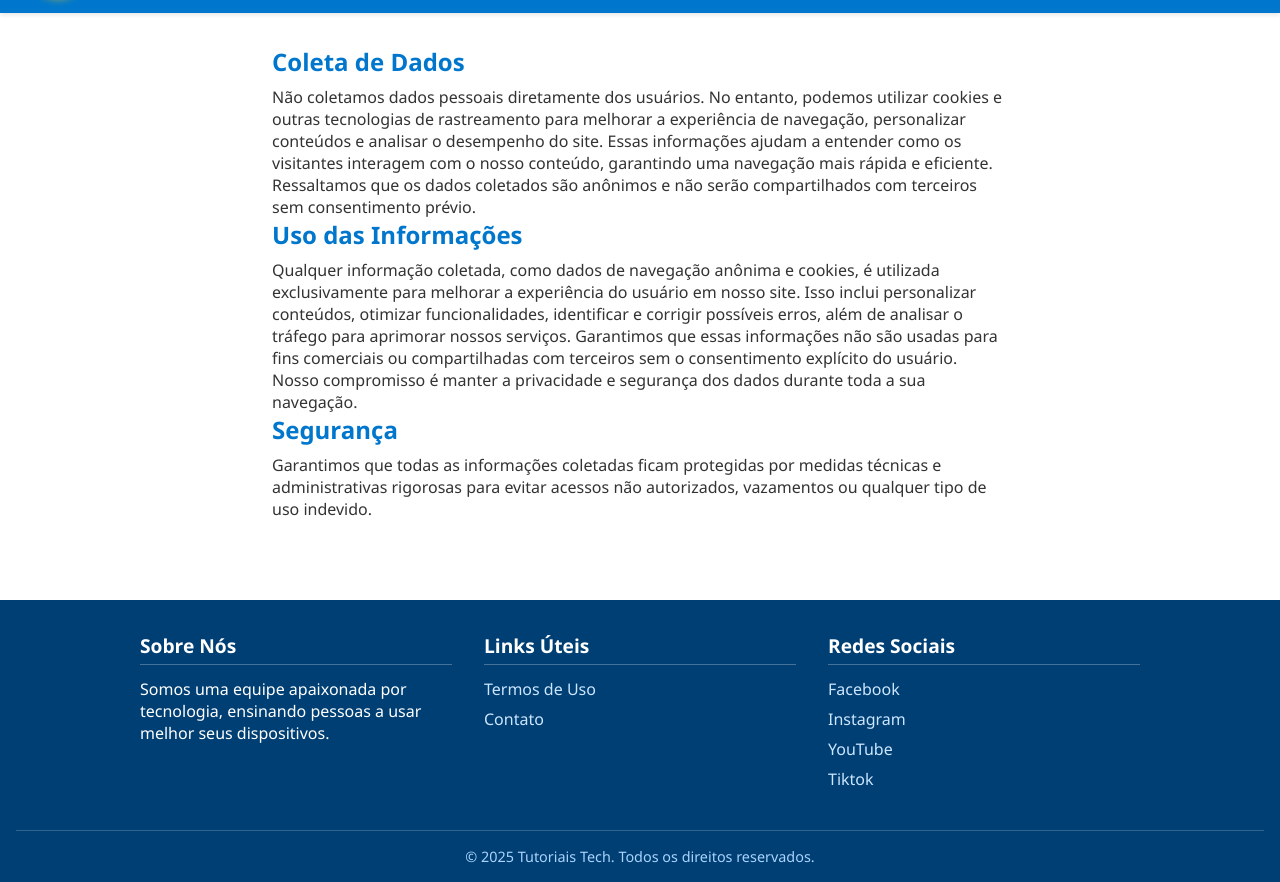
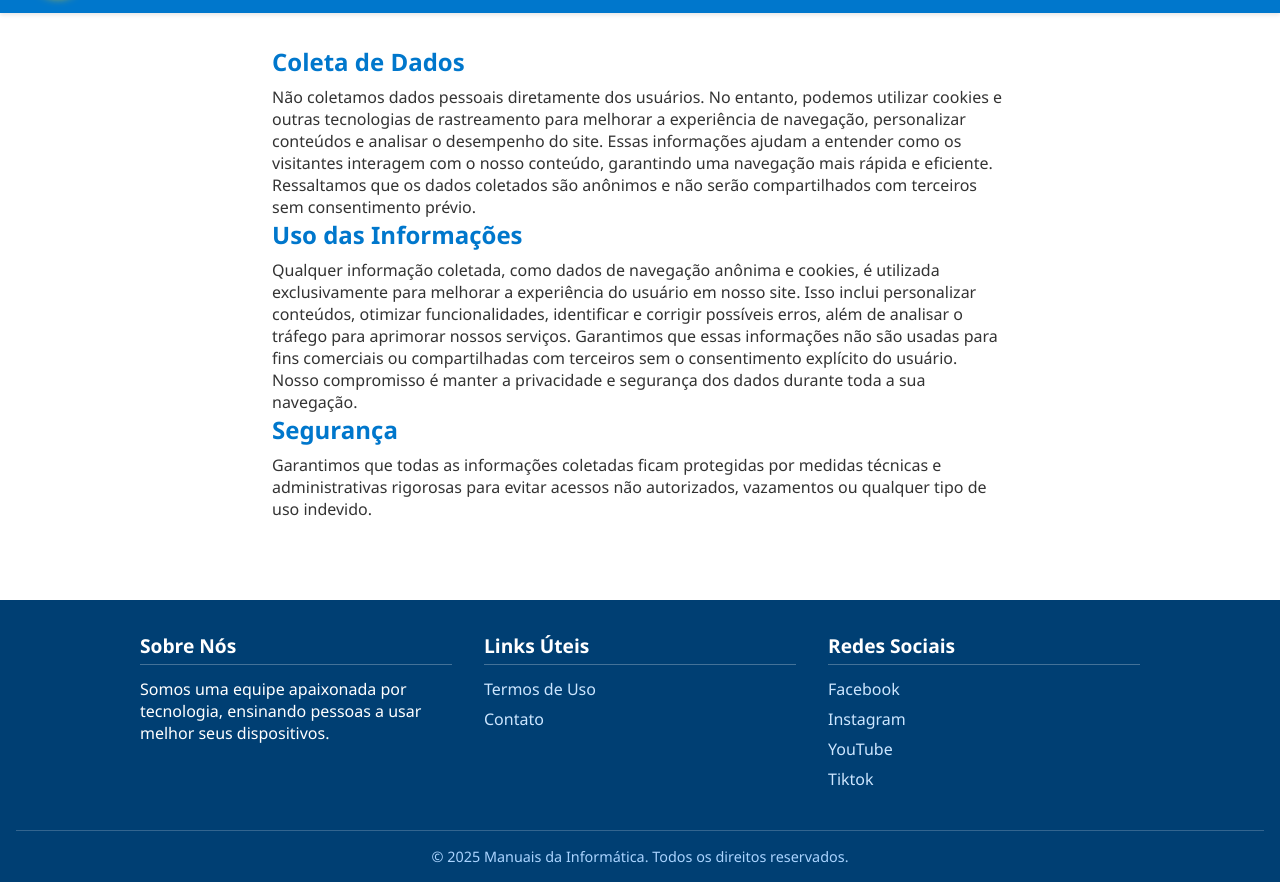
Before and after one commit to Alvinho-osmira/Feira-empreendedorismo, a plain HTML site: page politica.html in a window 1280 px wide. Shown: the part 67-949 px from the top of the page. Drawn offline with Linux system fonts and the light colour scheme.

Commit message:
Update politica.html
Mudei o nome da empresa que tinha os direitos reservados.

```diff
--- a/politica.html
+++ b/politica.html
@@ -64,7 +64,7 @@
       </div>
     </div>
     <div class="footer-bottom">
-      &copy; 2025 Tutoriais Tech. Todos os direitos reservados.
+      &copy; 2025 Manuais da Informática. Todos os direitos reservados.
     </div>
   </footer>
   <script>function toggleDarkMode() {
@@ -81,4 +81,5 @@
   </script>
 </body>
 
+
 </html>
```
